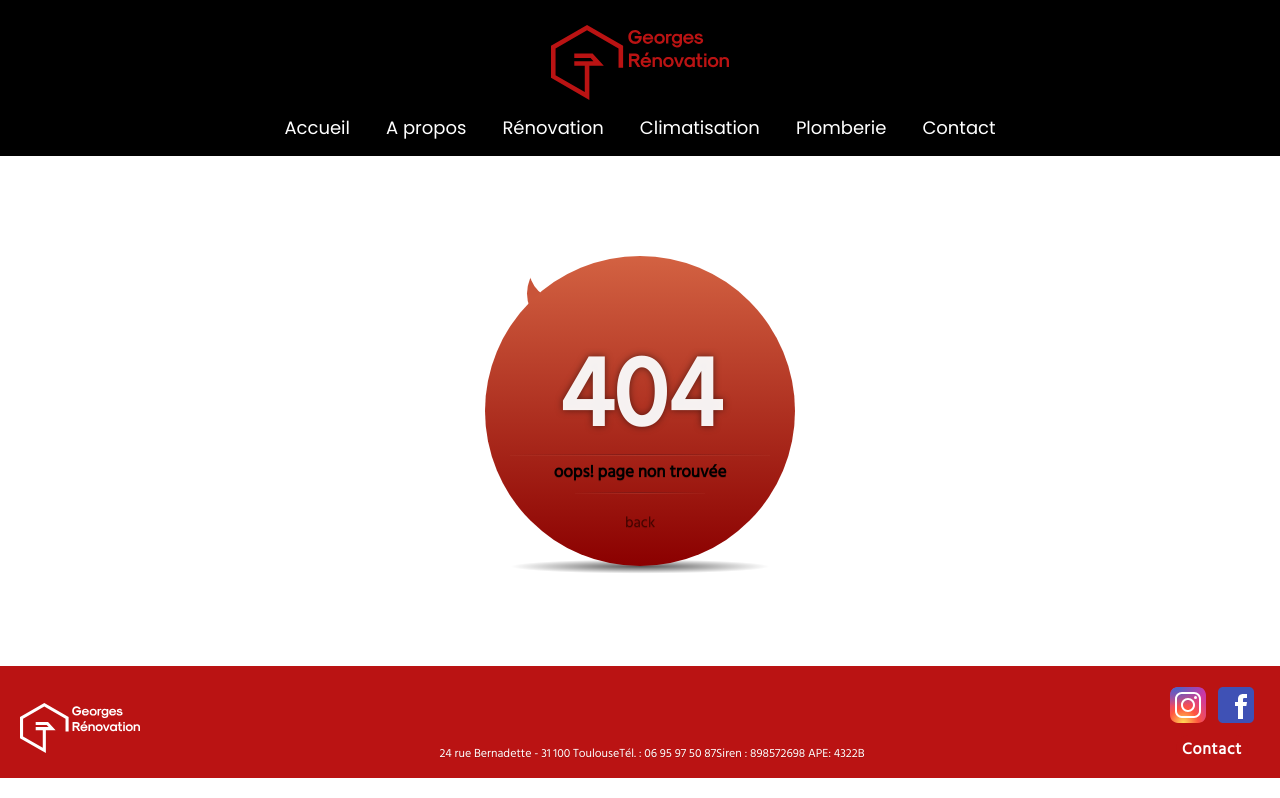
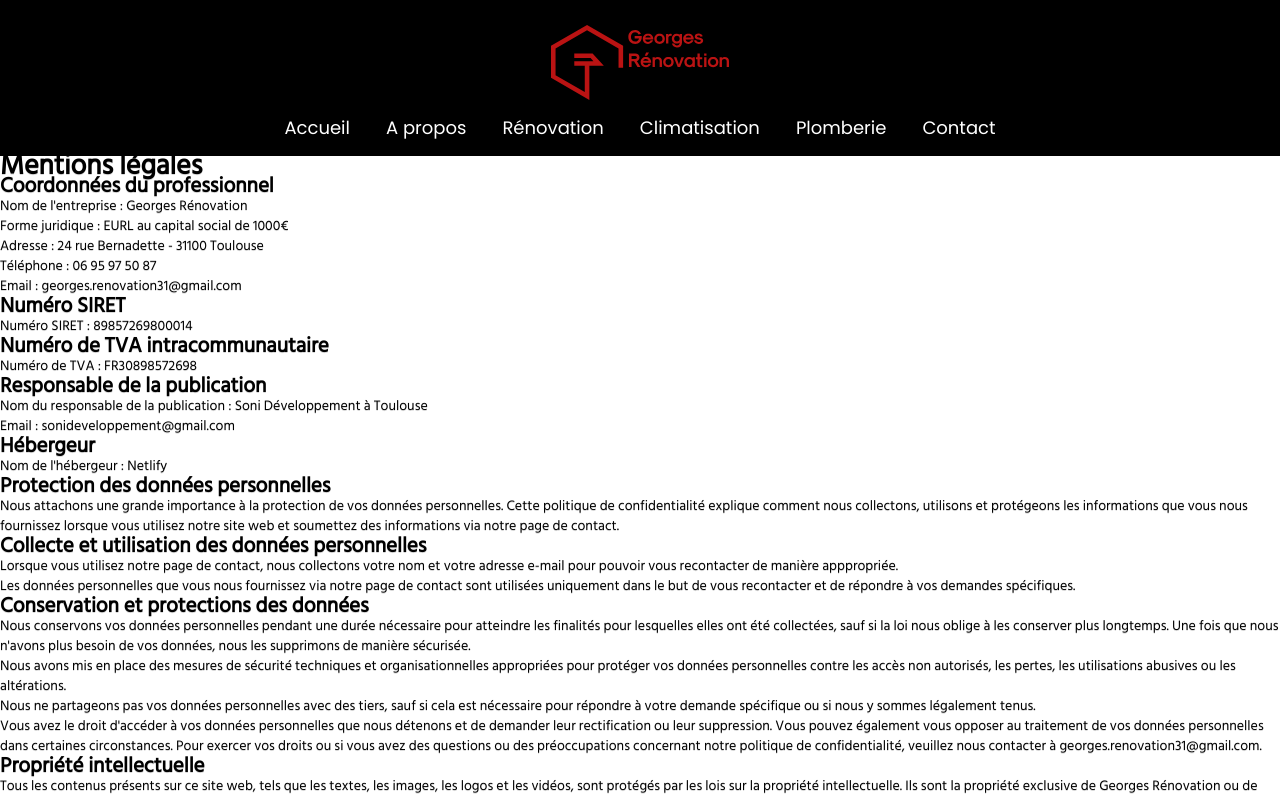
Before and after one commit to Soni-S31/georges-renovation, a React (Create React App) app: page /MentionsLegales in a window 1280 px wide. Before the commit this address had no page. Shown: the top 798 px of the page. Built offline with nearby package versions, Linux system fonts and the light colour scheme.

Commit message:
footer + mentions légales

```diff
--- a/src/App.jsx
+++ b/src/App.jsx
@@ -9,6 +9,7 @@ import ContactForm from './pages/Contact'
 import  './utils/style/globalStyle.css'
 import Plomberie from './pages/Plomberie'
 import Climatisation from './pages/Climatisation'
+import MentionsLegales from './pages/MentionsLegales'
 
 
 function App() {
@@ -21,7 +22,8 @@ function App() {
             <Route path="/Renovation" element={<Renovation />} />
             <Route path="/Plomberie" element={<Plomberie />} />
             <Route path="/Climatisation" element={<Climatisation />} />
-            <Route path="/Contact" element={<ContactForm />} />
+        <Route path="/Contact" element={<ContactForm />} />
+        <Route path="/MentionsLegales" element={<MentionsLegales/>} />
             <Route path="/*" element={<Error />} />
           </Routes>
           <Footer />
--- a/src/components/Footer/footer.css
+++ b/src/components/Footer/footer.css
@@ -19,16 +19,20 @@
     padding-bottom: 10px;
   }
   .footer_logo {
-    width: 120px;
+    width: 180px;
     height: 100%;
   }
 
   .center{
     display: flex;
     flex-direction: column;
-    align-items: center;
+    align-items: flex-end;
   }
-
+  .contact_footer{
+    display: flex;
+    flex-direction: column;
+    align-items: flex-end;
+  }
 
   .contact_footer button{
     border-radius: 20px;
@@ -85,6 +89,7 @@
     }
     .footer_logo {
       margin-top: 10px;
+      width: 100px;
     }
     .footer_adresse{
       flex-direction: column;
@@ -127,5 +132,8 @@
     .footer_logo{
       width: 90px;
     }
+    .contact_footer button {
+      font-size: 6px;
+    }
 
   }
--- a/src/components/Footer/index.jsx
+++ b/src/components/Footer/index.jsx
@@ -1,15 +1,13 @@
-import { Link } from 'react-router-dom'
-import React from 'react'
-import './footer.css'
-import LogoWhite from '../../assets/Logo-GR-XL-Blanc.svg'
-import facebook from '../../assets/facebook.svg'
-import instagram from '../../assets/instagram.svg'
-
+import React from 'react';
+import { Link } from 'react-router-dom';
+import './footer.css';
+import LogoWhite from '../../assets/Logo-GR-XL-Blanc.svg';
+import facebook from '../../assets/facebook.svg';
+import instagram from '../../assets/instagram.svg';
 
 function Footer() {
   return (
     <footer className="footer">
-
       <div className="footer_container">
         <Link className="logo_GR" to="/">
           <img
@@ -23,13 +21,14 @@ function Footer() {
       <div className="footer_info">
         <address className="footer_adresse">
           24 rue Bernadette - 31 100 Toulouse
-          <a href="tel:+33695975087"> Tél. : 06 95 97 50 87 </a> Siren : 898572698 APE: 4322B
+          <a href="tel:+33695975087"> Tél. : 06 95 97 50 87</a>
         </address>
       </div>
 
-      <div className='center'>
-        <div className='reso'>
-          <a className="logo_reso"
+      <div className="center">
+        <div className="reso">
+          <a
+            className="logo_reso"
             href="https://www.instagram.com/georges_renovation/"
             alt="lien instagram"
           >
@@ -37,29 +36,31 @@ function Footer() {
               src={instagram}
               alt="lien instagram Georges Rénovation"
               className="logo_reso instagram"
-                href="https://www.instagram.com/georges_renovation/"
             />
           </a>
-            <a className="logo_reso"
-              href="https://www.instagram.com/georges_renovation/"
+          <a
+            className="logo_reso"
+            href="https://www.facebook.com/georges_renovation/"
             alt="lien facebook"
           >
-
             <img
               src={facebook}
               className="logo_reso facebook"
               alt="lien facebook Georges Rénovation"
-                href="https://www.instagram.com/georges_renovation/"
             />
           </a>
-
         </div>
         <div className="contact_footer">
-              <button > <a href="/Contact">Contact</a></button>
+          <button>
+            <Link to="/Contact">Contact</Link>
+          </button>
+          <button>
+            <Link to="/MentionsLegales">Mentions Légales</Link>
+          </button>
         </div>
       </div>
+    </footer>
+  );
+}
 
-    </footer>
-  )
-}
-export default Footer
+export default Footer;
--- /dev/null
+++ b/src/pages/MentionsLegales/index.jsx
@@ -0,0 +1,50 @@
+import React from 'react';
+
+const MentionsLegales = () => {
+  return (
+    <div>
+      <h1>Mentions légales</h1>
+      <h2>Coordonnées du professionnel</h2>
+      <p>Nom de l'entreprise : Georges Rénovation</p>
+      <p>Forme juridique : EURL au capital social de 1000€</p>
+      <p>Adresse : 24 rue Bernadette - 31100 Toulouse</p>
+      <p>Téléphone : 06 95 97 50 87</p>
+      <p>Email : georges.renovation31@gmail.com</p>
+
+      <h2>Numéro SIRET</h2>
+      <p>Numéro SIRET : 89857269800014</p>
+
+      <h2>Numéro de TVA intracommunautaire</h2>
+      <p>Numéro de TVA : FR30898572698</p>
+
+      <h2>Responsable de la publication</h2>
+          <p>Nom du responsable de la publication : Soni Développement à Toulouse</p>
+          <p>Email : sonideveloppement@gmail.com</p>
+
+      <h2>Hébergeur</h2>
+      <p>Nom de l'hébergeur : Netlify</p>
+
+      <h2>Protection des données personnelles</h2>
+      <p>Nous attachons une grande importance à la protection de vos données personnelles. Cette politique de confidentialité explique comment nous collectons, utilisons et protégeons les informations que vous nous fournissez lorsque vous utilisez notre site web et soumettez des informations via notre page de contact.</p>
+
+    <h2>Collecte et utilisation des données personnelles</h2>
+          <p>Lorsque vous utilisez notre page de contact, nous collectons votre nom et votre adresse e-mail pour pouvoir vous recontacter de manière apppropriée.</p>
+          <p>Les données personnelles que vous nous fournissez via notre page de contact sont utilisées uniquement dans le but de vous recontacter et de répondre à vos demandes spécifiques.
+
+</p>
+    <h2>Conservation et protections des données</h2>
+          <p>Nous conservons vos données personnelles pendant une durée nécessaire pour atteindre les finalités pour lesquelles elles ont été collectées, sauf si la loi nous oblige à les conserver plus longtemps. Une fois que nous n'avons plus besoin de vos données, nous les supprimons de manière sécurisée.</p>
+          <p>Nous avons mis en place des mesures de sécurité techniques et organisationnelles appropriées pour protéger vos données personnelles contre les accès non autorisés, les pertes, les utilisations abusives ou les altérations.</p>
+        <p>Nous ne partageons pas vos données personnelles avec des tiers, sauf si cela est nécessaire pour répondre à votre demande spécifique ou si nous y sommes légalement tenus.</p>
+        <p>Vous avez le droit d'accéder à vos données personnelles que nous détenons et de demander leur rectification ou leur suppression. Vous pouvez également vous opposer au traitement de vos données personnelles dans certaines circonstances. Pour exercer vos droits ou si vous avez des questions ou des préoccupations concernant notre politique de confidentialité, veuillez nous contacter à georges.renovation31@gmail.com.</p>
+
+      <h2>Propriété intellectuelle</h2>
+      <p>Tous les contenus présents sur ce site web, tels que les textes, les images, les logos et les vidéos, sont protégés par les lois sur la propriété intellectuelle. Ils sont la propriété exclusive de Georges Rénovation ou de leurs détenteurs respectifs.</p>
+    <p>Toute utilisation non autorisée de ces contenus constitue une violation des droits de propriété intellectuelle. Vous n'êtes pas autorisé(e) à reproduire, distribuer, modifier ou exploiter de quelque manière que ce soit ces contenus sans notre autorisation écrite préalable.</p>
+          <p>Nous nous réservons le droit d'entreprendre des actions légales pour protéger nos droits de propriété intellectuelle.</p>
+          <p>Merci de respecter nos droits de propriété intellectuelle en naviguant sur ce site.</p>
+      </div>
+  );
+};
+
+export default MentionsLegales;
```
Lines whose indentation alone changed are shown as unchanged.
